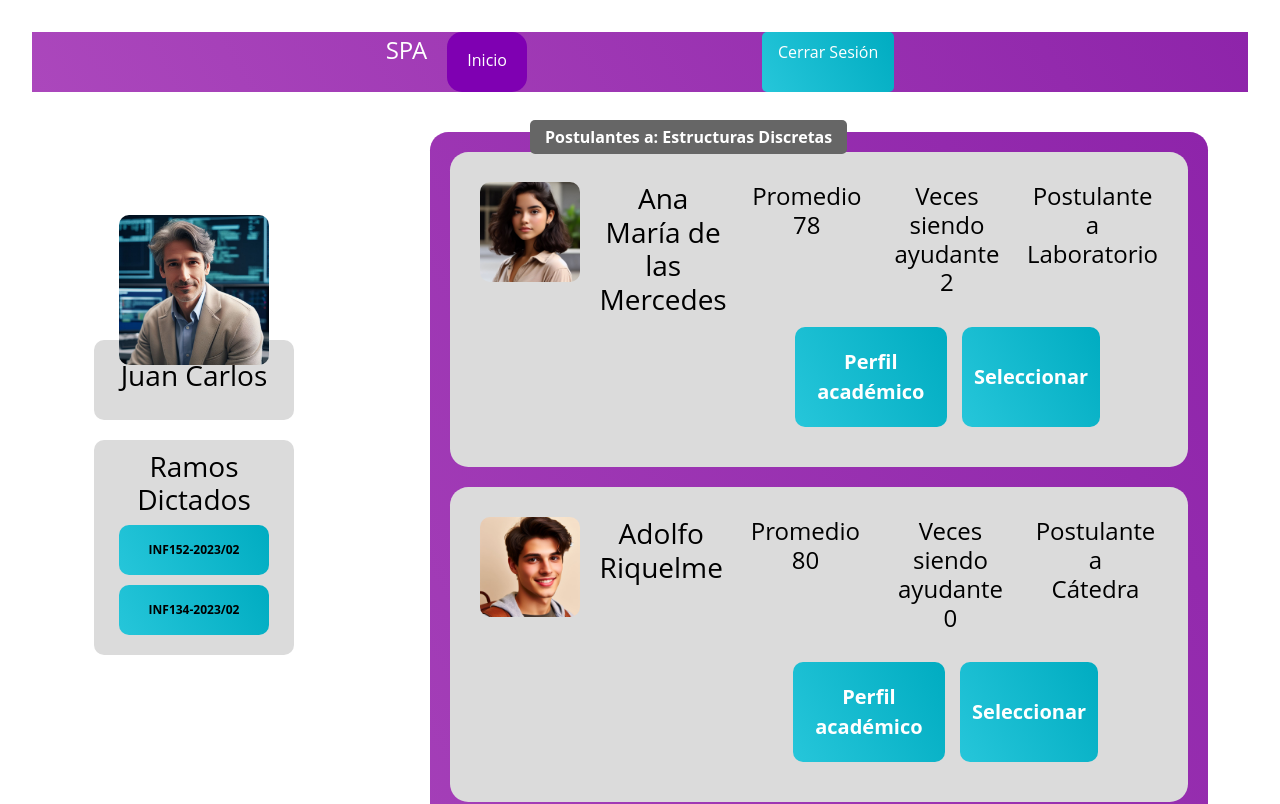
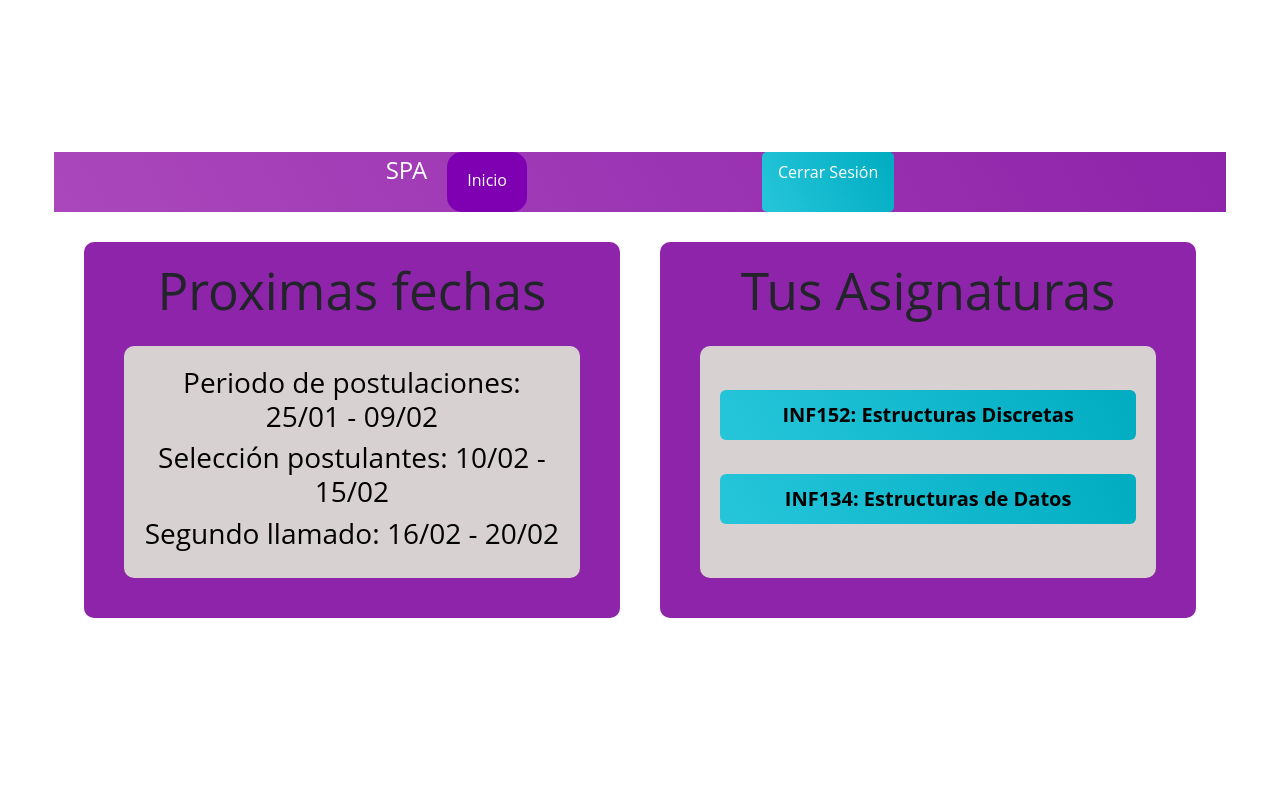
Before and after one commit to Waffle631/Proyecto_DIU, a React (Vite) app: page / in a window 1280 px wide. Shown: the top 804 px of the page. Built offline with nearby package versions, Linux system fonts and the light colour scheme; the HTML template or start-up script is replaced by a standard one.

Commit message:
Home page v1

```diff
--- a/src/App.css
+++ b/src/App.css
@@ -341,18 +341,97 @@ html, body {
   border-radius: 5px;
 }
 
-.page .Bar {
+.Bar {
   background-color: #f0f0f0;
   padding: 20px;
   margin: 20px;
   border-radius: 5px;
 }
 
-.page .content {
+/* .page{
   padding: 20px;
   margin: 20px;
   border-radius: 5px;
+} */
+
+.content {
+  padding: 5px;
+  margin: 5px;
+  border-radius: 10px;
+  display: flex;
+  flex-direction: row;
+  justify-content: space-between;
 }
+
+.dates {
+  flex: 1;
+  margin-right: 10px;
+  padding: 20px;
+  margin: 20px;
+  border-radius: 10px;
+  display: flex;
+  flex-direction: column;
+  justify-content: space-between;
+  background-color: #8e24aa;
+}
+
+.date{
+  flex: 1;
+  padding: 20px;
+  margin: 20px;
+  border-radius: 10px;
+  display: flex;
+  flex-direction: column;
+  justify-content: space-between;
+  background-color:#d8d1d1;
+  color: black;
+}
+
+.signatures {
+  flex: 1;
+  padding: 20px;
+  margin: 20px;
+  border-radius: 10px;
+  display: flex;
+  flex-direction: column;
+  justify-content: space-between;
+  background-color: #8e24aa;
+}
+
+.signature{
+  flex: 1;
+  padding: 20px;
+  margin: 20px;
+  border-radius: 10px;
+  display: flex;
+  flex-direction: column;
+  justify-content: space-evenly;
+  align-items: stretch;
+  background-color:#d8d1d1;
+}
+
+.Link-sig{
+  display: flex;
+  flex-direction: column;
+  justify-content: space-evenly;
+  align-items: stretch;
+}
+
+.Link-sig button {
+  height: 50px;
+  border: none;
+  background: linear-gradient(60deg, #26c6da, #00acc1);
+  margin-block-end: 10px;
+  color: black;
+  font-size: 20px;
+  font-weight: bold;
+  cursor: pointer;
+}
+
+.Link-sig button:hover {
+  background: #007a8e;
+}
+
 
 .flex-container {
   display: flex;
--- a/src/components/app_router.jsx
+++ b/src/components/app_router.jsx
@@ -8,7 +8,7 @@ import InternalPage from '../pages/internal'
 import { ProfilePage } from '../pages/profile'
 import * as profileData from './profile_data'
 import INF134P from '../pages/INF134P'
-
+import INF152P from '../pages/INF152P'
 
 const AppRouter = () => {
   return (
@@ -26,8 +26,8 @@ const AppRouter = () => {
         <Route path='/profile-Manuela' element={<ProfilePage {...profileData.manuelaData} />} />
         <Route path='/profile-Patricia' element={<ProfilePage {...profileData.patriciaData} />} />
         <Route path='/profile-Guillermo' element={<ProfilePage {...profileData.guillermoData} />} />
-
         <Route path='/INF134' element={<INF134P/>} />
+        <Route path='/INF152' element={<INF152P/>} />
       </Routes>
     </BrowserRouter>
   )
--- a/src/components/menu_teacher.jsx
+++ b/src/components/menu_teacher.jsx
@@ -13,7 +13,7 @@ export const Menu_teacher = () => {
           </div>
           <div className='MT_ramos'>
             <h3>Ramos Dictados</h3>
-            <Link to="/">
+            <Link to="/INF152">
               <button>INF152-2023/02</button>
             </Link>
             <Link to="/INF134">
--- /dev/null
+++ b/src/pages/INF152P.jsx
@@ -0,0 +1,22 @@
+import React from 'react'
+
+import NavBar from '../components/nav_bar'
+import INF152 from '../components/INF152'
+// import INF152 from '../components/INF134'
+import Menu_teacher from '../components/menu_teacher'
+
+export const INF152P = () => {
+  return (
+    <div className='page'>
+      <NavBar />
+      <div className='content'>
+        <div className='flex-container'>
+          <Menu_teacher />
+          <INF152 />
+        </div>
+      </div>
+    </div>
+  )
+}
+
+export default INF152P
--- a/src/pages/home.jsx
+++ b/src/pages/home.jsx
@@ -1,4 +1,6 @@
 import React from 'react'
+import { Button } from 'react-bootstrap'
+import { Link } from 'react-router-dom';
 
 import NavBar from '../components/nav_bar'
 import INF152 from '../components/INF152'
@@ -9,12 +11,31 @@ export const HomePage = () => {
   return (
     <div className='page'>
       <NavBar />
-    <div className='content'>
-      <div className='flex-container'>
-        <Menu_teacher />
-        <INF152 />
+      <div className='content'>
+        <div className='dates'>
+          <h1>Proximas fechas</h1>
+          <div className='date'>
+            <h3>Periodo de postulaciones: 25/01 - 09/02</h3>
+            <h3>Selección postulantes: 10/02 - 15/02</h3>
+            <h3>Segundo llamado: 16/02 - 20/02</h3>
+          </div>
+        </div>
+        <div className='signatures'>
+          <h1>Tus Asignaturas</h1>
+          <div className='signature'>
+            <Link to="/INF152" className='Link-sig'>
+              <Button variant='primary'>INF152: Estructuras Discretas</Button>
+            </Link>
+            <Link to="/INF134" className='Link-sig'>
+              <Button variant='primary'>INF134: Estructuras de Datos</Button>
+            </Link>
+          </div>
+        </div>
+        {/* <div className='flex-container'>
+          <Menu_teacher />
+          <INF152 />
+        </div> */}
       </div>
-    </div>
     </div>
   )
 }
```
